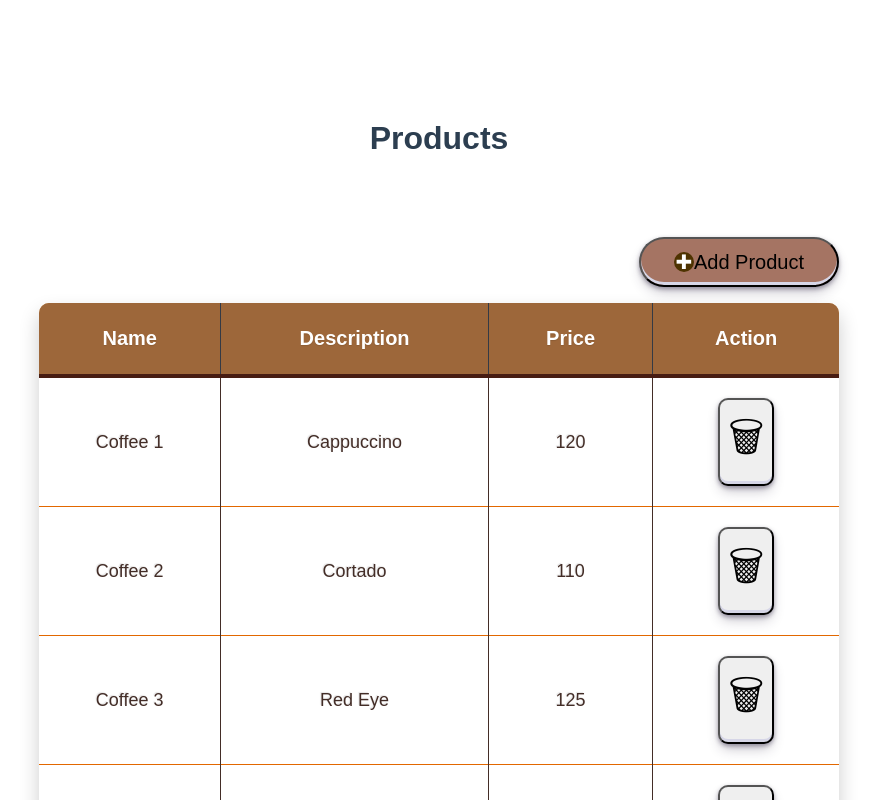
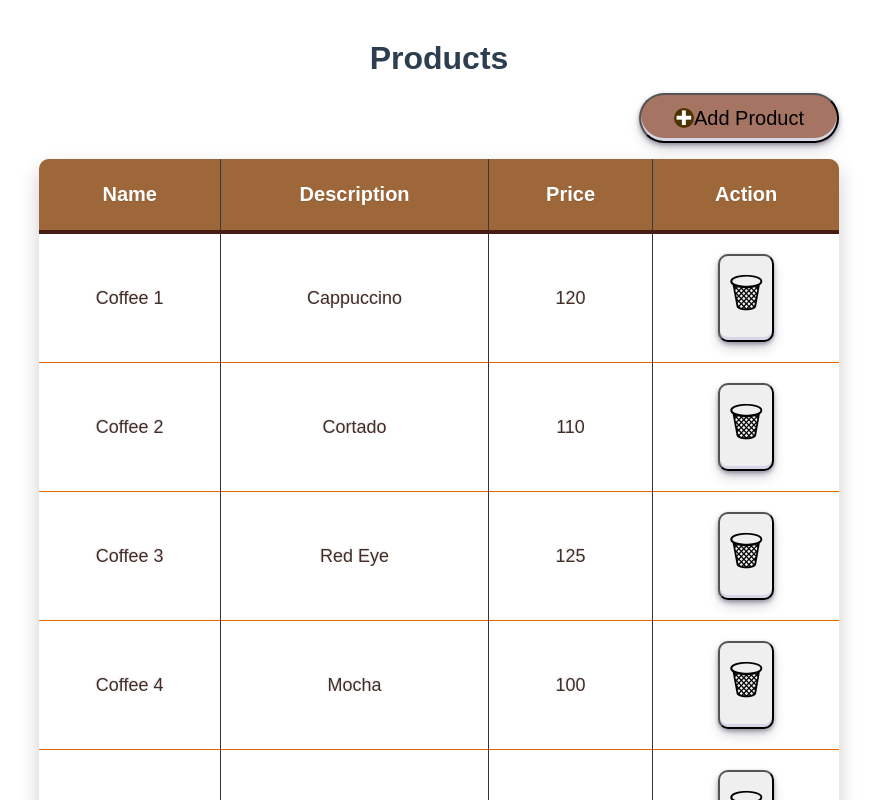
Before and after one commit to CharleeDolor/crud-products, a Vue app: page / in a window 1280 px wide. Shown: the top 800 px of the page, without its empty margins (201-1078 px from the left). Built offline with nearby package versions, Linux system fonts and the light colour scheme.

Commit message:
re-arranging UI

```diff
--- a/src/assets/main.css
+++ b/src/assets/main.css
@@ -16,12 +16,10 @@
       -moz-osx-font-smoothing: grayscale;
       text-align: center;
       color: #2c3e50;
-      margin-top: 60px;
+      margin-top: 20px;
       display: flex;
-      align-items: center;
-      justify-content: center;
       flex-direction: column;
-      gap: 5rem;
+      gap: 1rem;
     }
 
     * {
@@ -35,7 +33,7 @@
       width: 100%;
       min-height: 100vh;
       display: flex;
-      align-items: center;
+      /* align-items: center; */
       justify-content: center;
 
     }
```
